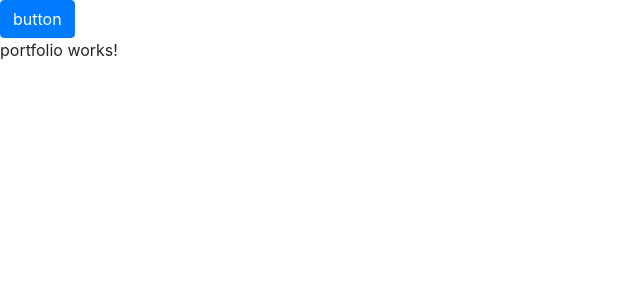
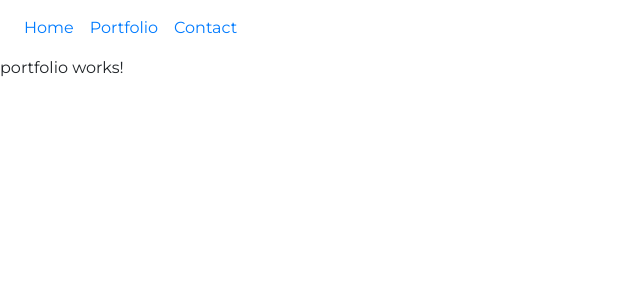
Before and after one commit to nhussaini/my-portfolio, an Angular app: page /portfolio in a window 1280 px wide. Shown: the top 300 px of the page, without its empty margins (0-640 px from the left). Built offline with nearby package versions, Linux system fonts and the light colour scheme.

Commit message:
added the navbar

```diff
--- a/src/app/core/app.component.html
+++ b/src/app/core/app.component.html
@@ -1,2 +1,16 @@
-<button type="button" class="btn btn-primary">button</button>
-<router-outlet></router-outlet>
+<div class="site">
+  <div class="site-content">
+      <nav class="navbar navbar-expand">
+            <div class="navbar-nav">
+              <a class="nav-item nav-link" [routerLink]="['/home']" routerLinkActive="active" >Home</a>
+              <a class="nav-item nav-link" [routerLink]="['/portfolio']" routerLinkActive="active">Portfolio</a>
+              <a class="nav-item nav-link" [routerLink]="['/contact']" routerLinkActive="active">Contact</a>
+            </div>
+        </nav>
+    <div class="header"></div>
+    <main>
+      <router-outlet></router-outlet>
+    </main>
+  </div>
+  <footer></footer>
+</div>
--- /dev/null
+++ b/src/app/styles/portfolio.scss
@@ -0,0 +1,14 @@
+body{
+  font-family: 'Montserrat', 'sans-serif';
+  font-weight: 400;
+}
+
+.site {
+  display: flex;
+  flex-direction: column;
+  min-height: 100vh;
+}
+
+.site-content{
+  flex: 1;
+}
--- a/src/index.html
+++ b/src/index.html
@@ -6,6 +6,7 @@
   <base href="/">
   <meta name="viewport" content="width=device-width, initial-scale=1">
   <link rel="icon" type="image/x-icon" href="favicon.ico">
+  <link href="https://fonts.googleapis.com/css?family=Montserrat:400,700&display=swap" rel="stylesheet">
 </head>
 <body>
   <app-root></app-root>
--- a/src/styles.sass
+++ b/src/styles.sass
@@ -1 +1,3 @@
 @import '~bootstrap/scss/bootstrap'
+
+@import './src/app/styles/portfolio'
```
